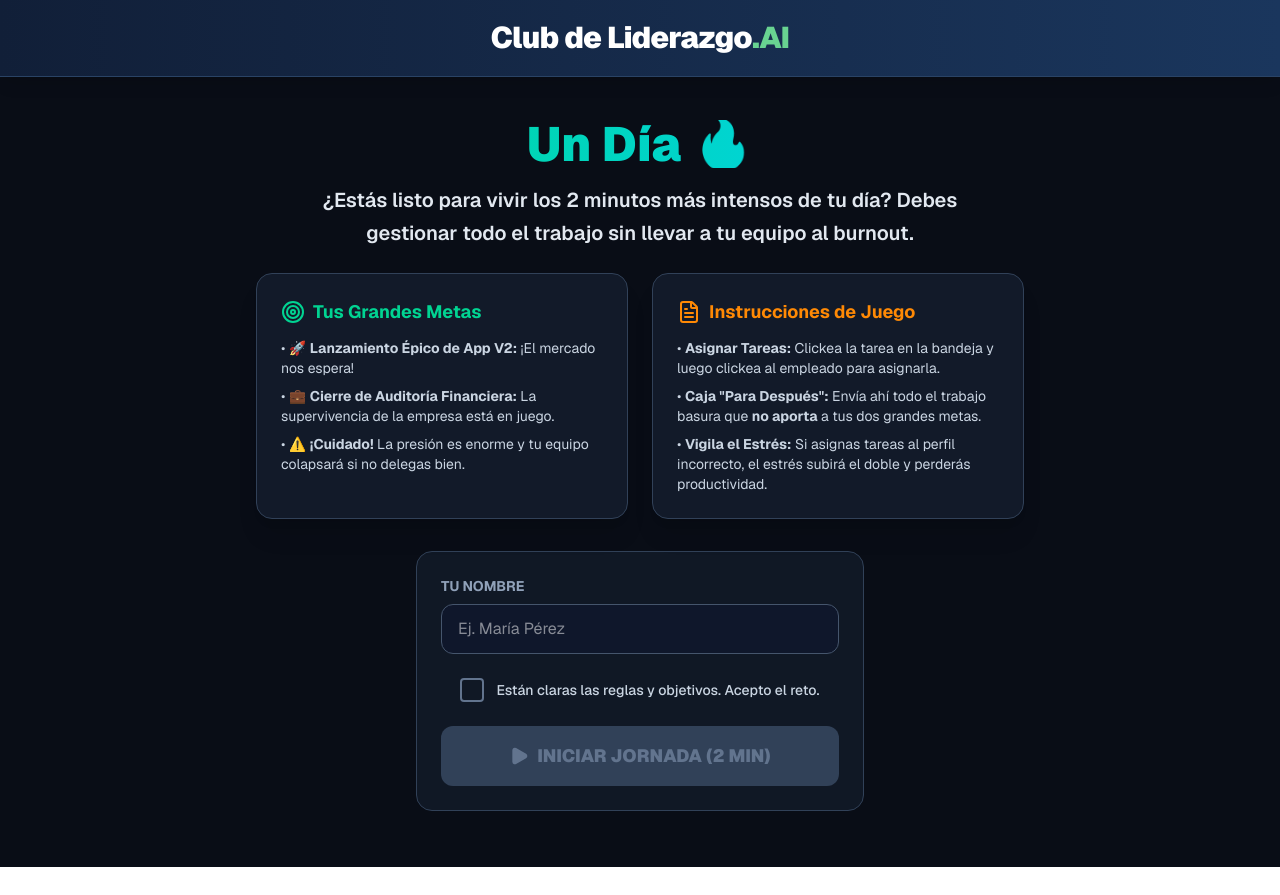
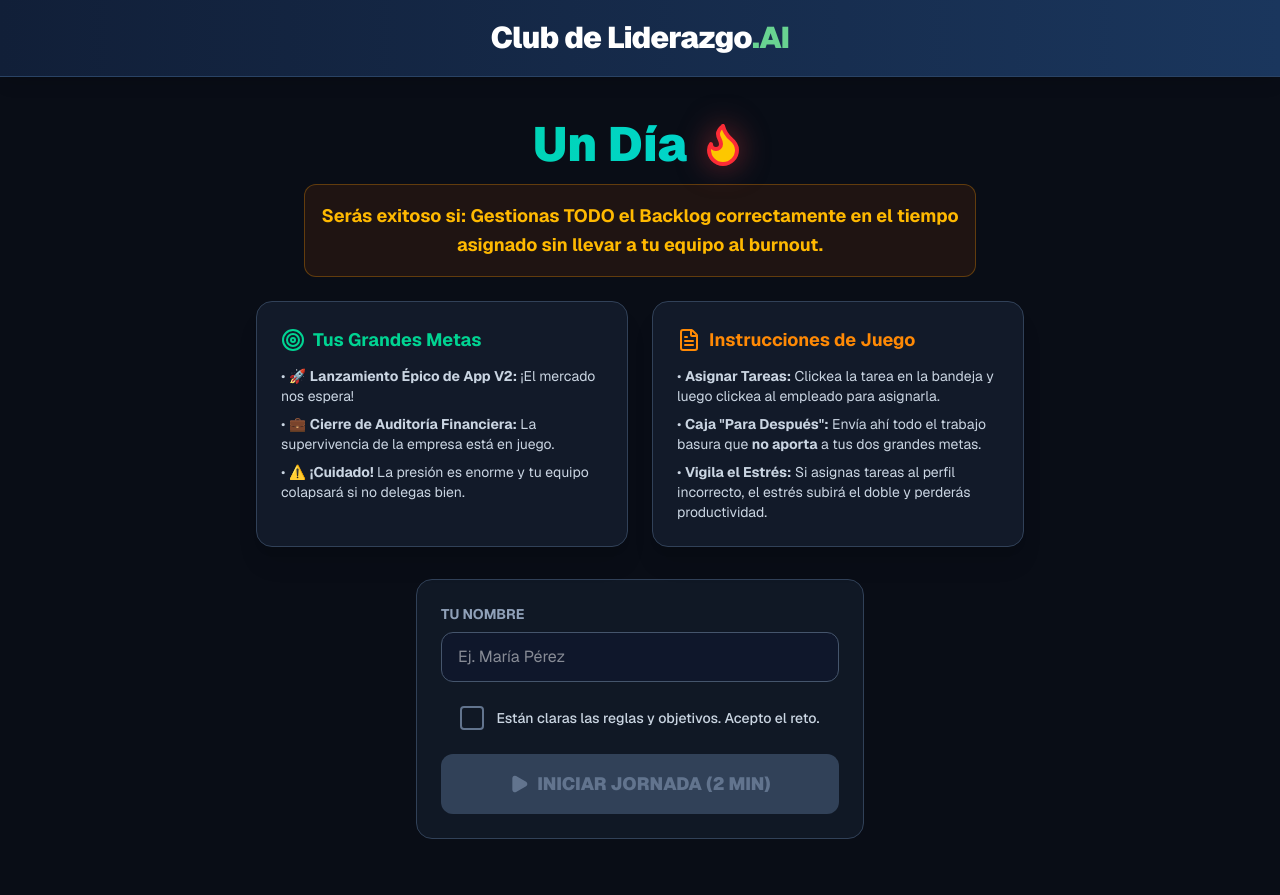
Before and after one commit to jarodriguezl10-hub/Gamificacion-CDL, a Next.js app: page / in a window 1280 px wide. Before the commit the page ends 867 px from the top, so only its background shows below. Built offline with nearby package versions, Linux system fonts and the light colour scheme.

Commit message:
Fix tutorial z-index issue and update intro screen

```diff
--- a/src/components/GameUI.tsx
+++ b/src/components/GameUI.tsx
@@ -683,10 +683,10 @@ export default function GameUI() {
 
         <motion.div initial={{ opacity: 0, y: 20 }} animate={{ opacity: 1, y: 0 }} className="max-w-3xl w-full text-center space-y-6 mt-24 mb-8">
           <h1 className="text-5xl font-black text-transparent bg-clip-text bg-gradient-to-r from-emerald-400 to-cyan-400 mb-2 flex items-center justify-center gap-3">
-            Un Día <span className="text-5xl">🔥</span>
+            Un Día <Flame className="w-12 h-12 text-red-500 fill-yellow-400 drop-shadow-[0_0_15px_rgba(239,68,68,0.5)]" />
           </h1>
-          <p className="text-xl text-slate-200 font-semibold max-w-2xl mx-auto leading-relaxed mt-4">
-            ¿Estás listo para vivir los 2 minutos más intensos de tu día? Debes gestionar todo el trabajo sin llevar a tu equipo al burnout.
+          <p className="text-lg text-amber-400 font-bold max-w-2xl mx-auto leading-relaxed mt-4 bg-amber-900/20 p-4 rounded-xl border border-amber-500/30">
+            Serás exitoso si: Gestionas TODO el Backlog correctamente en el tiempo asignado sin llevar a tu equipo al burnout.
           </p>
 
           <div className="grid grid-cols-1 md:grid-cols-2 gap-6 text-left mb-8 mt-6">
@@ -790,7 +790,7 @@ export default function GameUI() {
       <main className="flex-1 p-2 md:p-4 flex flex-col md:flex-row gap-2 md:gap-4 overflow-hidden">
 
         {/* ZONA DE EMPLEADOS (Arriba en móvil 60%, izquierda en PC) */}
-        <div className={`h-[65%] md:h-auto md:flex-1 flex flex-col min-h-0 border-b md:border-b-0 md:border-r border-slate-800 pb-2 md:pb-0 md:pr-4 ${tutorialStep === 2 ? 'relative z-[101] ring-4 ring-emerald-500 p-2 bg-[#090D16] rounded-xl' : ''}`}>
+        <div className="h-[65%] md:h-auto md:flex-1 flex flex-col min-h-0 border-b md:border-b-0 md:border-r border-slate-800 pb-2 md:pb-0 md:pr-4">
           <div className="flex justify-between items-center mb-2 shrink-0">
              <h2 className="text-xs font-bold text-slate-400 uppercase flex items-center gap-1">
                <UserPlus size={14} /> Equipo
@@ -798,7 +798,7 @@ export default function GameUI() {
              <span className="text-xs bg-slate-800 px-2 py-0.5 rounded text-slate-400">{completedTasks} Completadas</span>
           </div>
 
-          <div className="flex-1 overflow-y-auto pr-1 custom-scrollbar">
+          <div className={`flex-1 overflow-y-auto pr-1 custom-scrollbar ${tutorialStep === 2 ? 'relative z-[101] ring-4 ring-emerald-500 p-2 bg-[#090D16] rounded-xl' : ''}`}>
             <div className="grid grid-cols-2 lg:grid-cols-3 xl:grid-cols-4 gap-2">
               {employees.map(emp => (
                 <motion.div
@@ -1062,10 +1062,18 @@ export default function GameUI() {
       <AnimatePresence>
         {tutorialStep > 0 && tutorialStep <= 4 && (
           <motion.div
+            key="bg"
             initial={{ opacity: 0 }} animate={{ opacity: 1 }} exit={{ opacity: 0 }}
-            className="fixed inset-0 bg-black/70 z-[100] flex items-center justify-center p-4 backdrop-blur-sm"
+            className="fixed inset-0 bg-black/70 z-[100] backdrop-blur-sm"
+          />
+        )}
+        {tutorialStep > 0 && tutorialStep <= 4 && (
+          <motion.div
+            key="popup"
+            initial={{ opacity: 0, y: 20 }} animate={{ opacity: 1, y: 0 }} exit={{ opacity: 0, y: 20 }}
+            className="fixed inset-0 z-[110] flex items-center justify-center p-4 pointer-events-none"
           >
-             <div className="bg-[#0F172A] p-6 rounded-2xl border border-indigo-500 shadow-2xl max-w-sm text-center relative z-[102]">
+             <div className="bg-[#0F172A] p-6 rounded-2xl border border-indigo-500 shadow-2xl max-w-sm text-center pointer-events-auto">
                 {tutorialStep === 1 && (
                   <>
                      <h3 className="text-2xl font-black text-red-500 mb-3 flex items-center justify-center gap-2"><Heart size={28}/> Vidas</h3>
```
